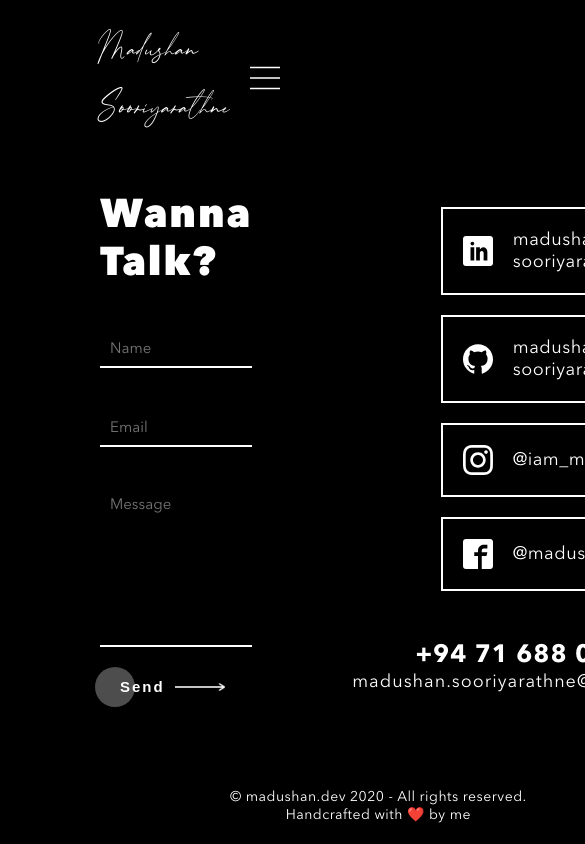
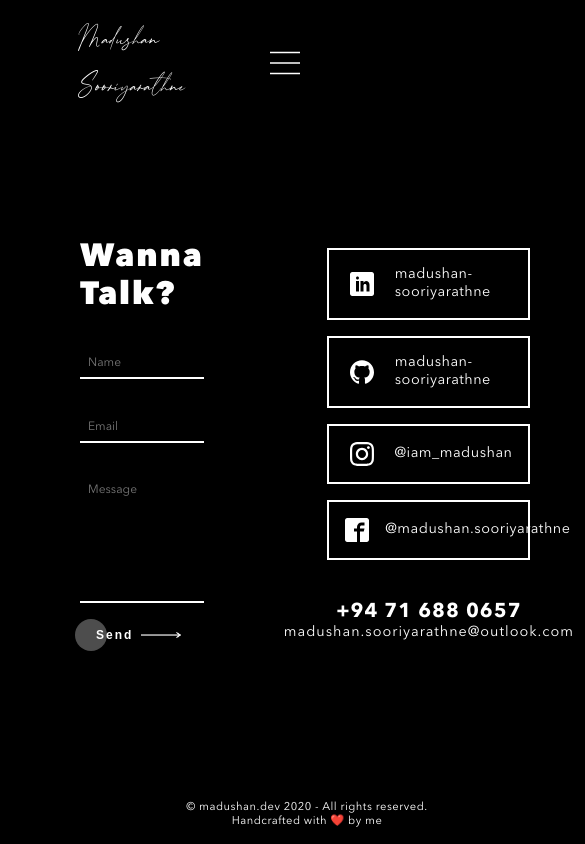
Before and after one commit to madushan-sooriyarathne/madushan-portfolio, a Next.js app: page /contact in a window 390 px wide. Shown: the top 844 px of the page, 585 px wide, since content can reach past the window. Built offline with nearby package versions, Linux system fonts and the light colour scheme.

Commit message:
enforeced responsiveness till 1000px wide

```diff
--- a/components/layout/contact-section/ContactSectionStyles.js
+++ b/components/layout/contact-section/ContactSectionStyles.js
@@ -47,7 +47,6 @@ const ContactDetails = styled.div`
 
 const SocialLinkGroup = styled.div`
   width: 50%;
-  height: 50%;
   display: flex;
   flex-direction: column;
   align-items: center;
@@ -55,6 +54,10 @@ const SocialLinkGroup = styled.div`
 
   & > *:not(:last-child) {
     margin-bottom: 2rem;
+  }
+
+  ${(props) => props.theme.responsiveLarger} {
+    width: 70%;
   }
 `;
 
--- a/components/layout/hero-banner/HeroBannerStyles.js
+++ b/components/layout/hero-banner/HeroBannerStyles.js
@@ -21,6 +21,10 @@ const TextWrapper = styled.div`
   align-items: center;
   justify-content: center;
   padding-left: 20rem;
+
+  ${(props) => props.theme.responsiveLarge} {
+    padding-left: 10rem;
+  }
 `;
 
 const CTAWrapper = styled.div`
--- a/components/layout/tech-stack-section/TechStackSectionStyles.js
+++ b/components/layout/tech-stack-section/TechStackSectionStyles.js
@@ -10,6 +10,10 @@ const Section = styled.section`
   justify-items: center;
   padding: 3rem 10rem;
   min-height: 100%;
+
+  ${(props) => props.theme.responsiveLargest} {
+    padding: 2rem 0;
+  }
 `;
 
 const ContentWrapper = styled.div`
--- a/styles/GlobalStyles.js
+++ b/styles/GlobalStyles.js
@@ -16,6 +16,10 @@ const GlobalStyles = createGlobalStyle`
         font-family: ${(props) => props.theme.fontPrimary};
         letter-spacing: 0.5px;
         color: ${(props) => props.theme.colorWhite};
+
+        ${(props) => props.theme.responsiveLargest} {
+          font-size: 50%;
+        }
     }
 
     body {
--- a/styles/theme.js
+++ b/styles/theme.js
@@ -15,6 +15,10 @@ const theme = {
   navBarFoldedWidth: "15rem",
   headerHeight: "10rem",
   footerHeight: "10rem",
+
+  responsiveLargest: "@media only screen and (max-width: 87.5em)",
+  responsiveLarger: "@media only screen and (max-width: 75em)",
+  responsiveLarge: "@media only screen and (max-width: 62.5em)",
 };
 
 export default theme;
```
